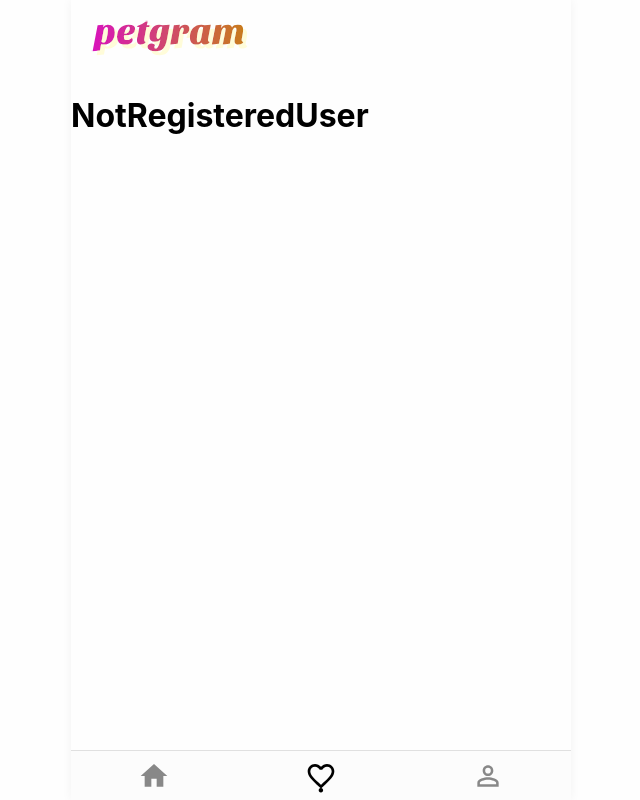
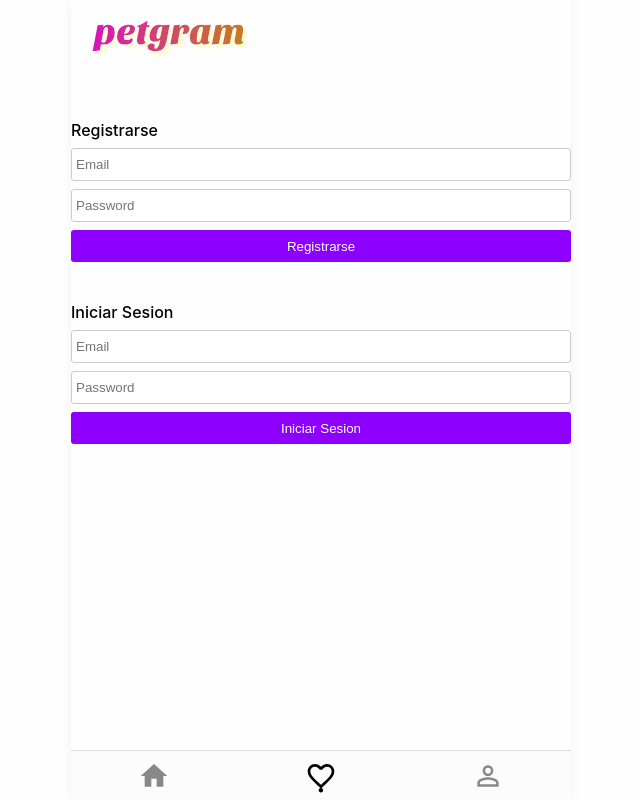
Before and after one commit to g3rardogo/petgram, a React app: page /favs in a window 1280 px wide. Shown: the whole page, without its empty margins (319-959 px from the left). Built offline with nearby package versions, Linux system fonts and the light colour scheme.

Commit message:
:sparkles: Add user register

```diff
--- a/src/App.jsx
+++ b/src/App.jsx
@@ -9,10 +9,8 @@ import { Favs } from "./pages/Favs";
 import { User } from "./pages/User";
 import { NotRegisteredUser } from "./pages/NotRegisteredUser";
 import { Navbar } from "./components/NavBar";
+import Context from "./Context";
 
-const UserLogged = ({ children }) => {
-  return children({ isAuth: false });
-};
 export const App = () => {
   return (
     <>
@@ -24,7 +22,7 @@ export const App = () => {
           <Route exact path="/pet/:categoryId" component={Home} />
           <Route exact path="/detail/:detailId" component={Detail} />
         </Switch>
-        <UserLogged>
+        <Context.Consumer>
           {({ isAuth }) =>
             isAuth ? (
               <Switch>
@@ -38,7 +36,7 @@ export const App = () => {
               </Switch>
             )
           }
-        </UserLogged>
+        </Context.Consumer>
         <Navbar />
       </BrowserRouter>
     </>
--- /dev/null
+++ b/src/Context.jsx
@@ -0,0 +1,21 @@
+import React, { createContext, useState } from "react";
+
+const Context = createContext();
+
+const Provider = ({ children }) => {
+  const [isAuth, setIsAuth] = useState(false);
+
+  const value = {
+    isAuth,
+    activateAuth: () => {
+      setIsAuth(true);
+    },
+  };
+
+  return <Context.Provider value={value}>{children}</Context.Provider>;
+};
+
+export default {
+  Provider,
+  Consumer: Context.Consumer,
+};
--- /dev/null
+++ b/src/components/UserForm/index.jsx
@@ -0,0 +1,29 @@
+import React from "react";
+import { useInputValue } from "../../hooks/useInputValue";
+import { Form, Input, Button, Title, Error } from "./styles";
+
+export const UserForm = ({ onSubmit, title, error, disabled }) => {
+  const email = useInputValue("");
+  const password = useInputValue("");
+
+  const handleSubmit = (e) => {
+    e.preventDefault();
+    onSubmit({ email: email.value, password: password.value });
+  };
+  return (
+    <>
+      <Form disabled={disabled} onSubmit={handleSubmit}>
+        <Title>{title}</Title>
+        <Input disabled={disabled} placeholder="Email" {...email} />
+        <Input
+          disabled={disabled}
+          placeholder="Password"
+          type="password"
+          {...password}
+        />
+        <Button disabled={disabled}>{title}</Button>
+      </Form>
+      {error && <Error>{error}</Error>}
+    </>
+  );
+};
--- /dev/null
+++ b/src/components/UserForm/styles.js
@@ -0,0 +1,41 @@
+import styled from "styled-components";
+
+export const Form = styled.form`
+  padding: 16px 0;
+`;
+
+export const Input = styled.input`
+  border: 1px solid #ccc;
+  border-radius: 3px;
+  margin-bottom: 8px;
+  padding: 8px 4px;
+  display: block;
+  width: 100%;
+  &[disabled] {
+    opacity: 0.3;
+  }
+`;
+
+export const Button = styled.button`
+  background: #8d00ff;
+  border-radius: 3px;
+  color: #fff;
+  height: 32px;
+  display: block;
+  width: 100%;
+  text-align: center;
+  &[disabled] {
+    opacity: 0.3;
+  }
+`;
+
+export const Title = styled.h2`
+  font-size: 16px;
+  font-weight: 500;
+  padding: 8px 0;
+`;
+
+export const Error = styled.span`
+  color: red;
+  font-size: 14px;
+`;
--- /dev/null
+++ b/src/containers/RegisterMutation.jsx
@@ -0,0 +1,14 @@
+import React from "react";
+import { useMutation, gql } from "@apollo/client";
+
+const MUTATION_REGISTER = gql`
+  mutation signup($input: UserCredentials!) {
+    signup(input: $input)
+  }
+`;
+
+export const RegisterMutation = () => {
+  const [mutation, { loading: mutationLoading, error: mutationError }] =
+    useMutation(MUTATION_REGISTER);
+  return { mutation, mutationLoading, mutationError };
+};
--- /dev/null
+++ b/src/hooks/useInputValue.jsx
@@ -0,0 +1,8 @@
+import { useState } from "react";
+
+export const useInputValue = (initialValue) => {
+  const [value, setValue] = useState(initialValue);
+  const onChange = (e) => setValue(e.target.value);
+
+  return { value, onChange };
+};
--- a/src/index.jsx
+++ b/src/index.jsx
@@ -1,6 +1,7 @@
 import React from "react";
 import ReactDOM from "react-dom";
 import { ApolloClient, ApolloProvider, InMemoryCache } from "@apollo/client";
+import Context from "./Context";
 import { App } from "./App";
 
 const client = new ApolloClient({
@@ -9,8 +10,10 @@ const client = new ApolloClient({
 });
 
 ReactDOM.render(
-  <ApolloProvider client={client}>
-    <App />
-  </ApolloProvider>,
+  <Context.Provider>
+    <ApolloProvider client={client}>
+      <App />
+    </ApolloProvider>
+  </Context.Provider>,
   document.getElementById("app")
 );
--- a/src/pages/NotRegisteredUser.jsx
+++ b/src/pages/NotRegisteredUser.jsx
@@ -1,5 +1,32 @@
 import React from "react";
+import Context from "../Context";
+import { UserForm } from "../components/UserForm";
+import { RegisterMutation } from "../containers/RegisterMutation";
 
 export const NotRegisteredUser = () => {
-  return <h1>NotRegisteredUser</h1>;
+  const { mutation, mutationLoading, mutationError } = RegisterMutation();
+  return (
+    <Context.Consumer>
+      {({ activateAuth }) => {
+        const onSubmit = ({ email, password }) => {
+          const input = { email, password };
+          const variables = { input };
+          mutation({ variables }).then(activateAuth);
+        };
+        const errorMsg =
+          mutationError && "El usuario ya existe o hay algun problema.";
+        return (
+          <>
+            <UserForm
+              onSubmit={onSubmit}
+              disabled={mutationLoading}
+              error={errorMsg}
+              title="Registrarse"
+            />
+            <UserForm onSubmit={activateAuth} title="Iniciar Sesion" />
+          </>
+        );
+      }}
+    </Context.Consumer>
+  );
 };
```
